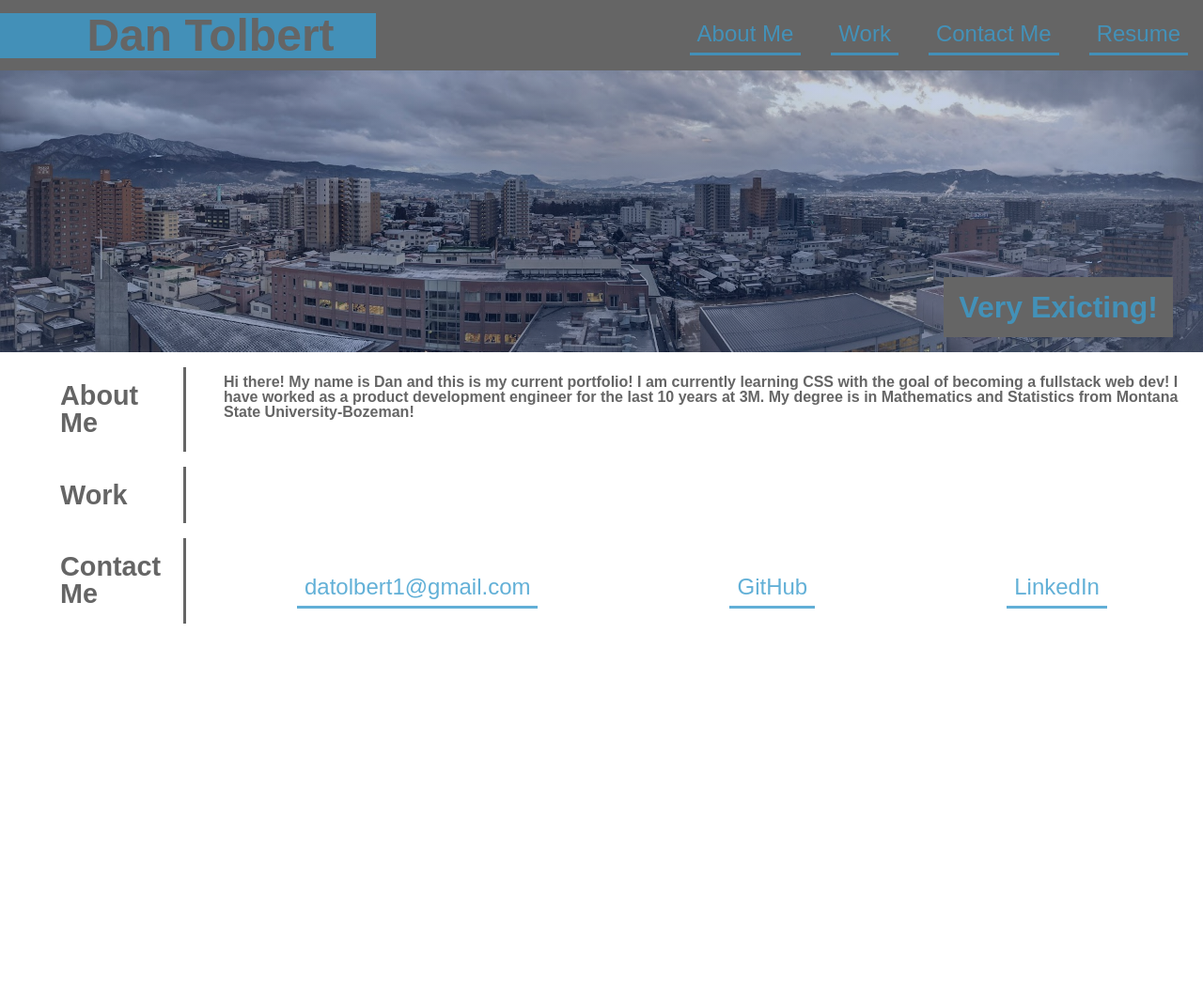
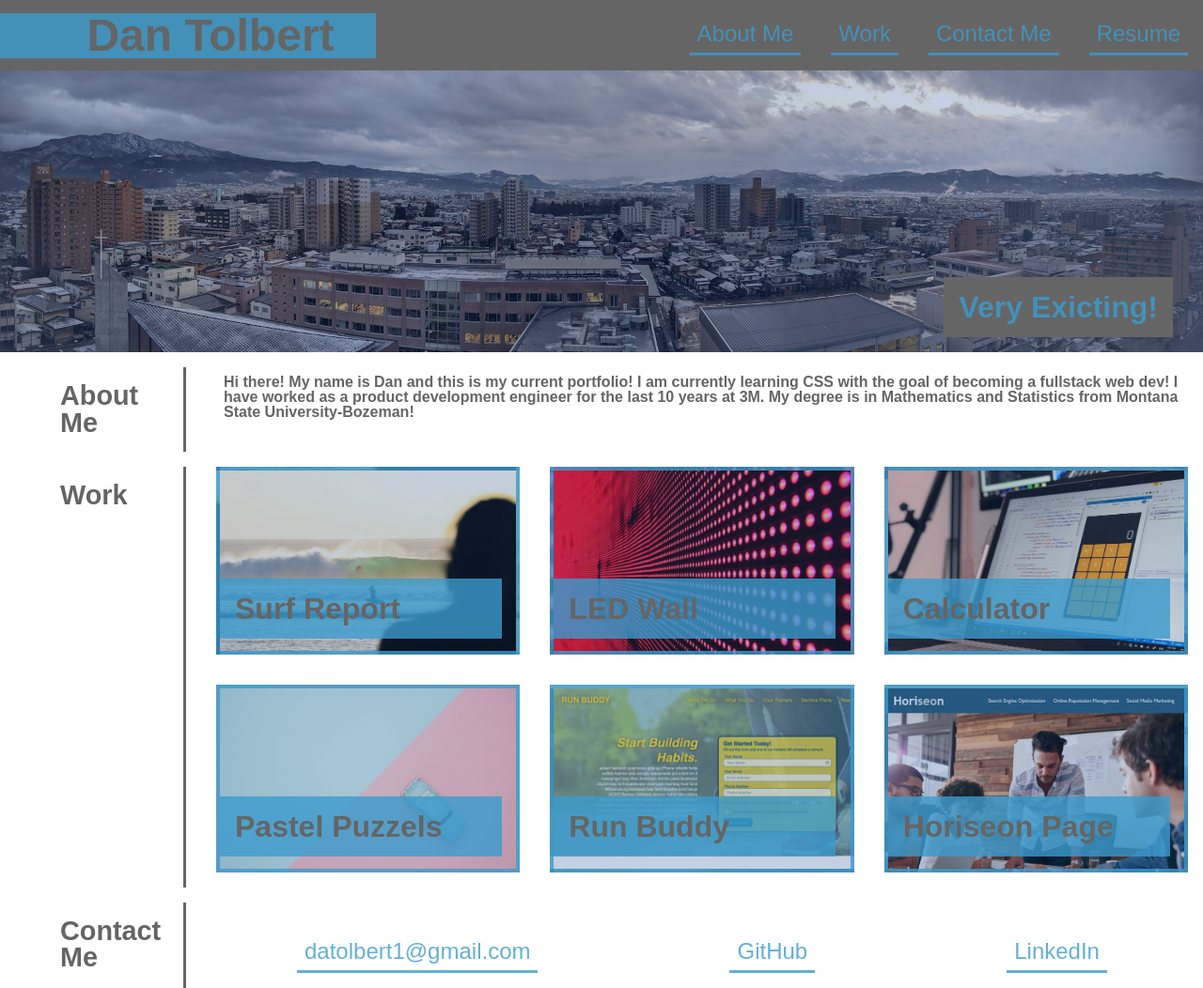
Before and after one commit to treblotnad/dtolbert-portfolio-2023, a plain HTML site: page index.html in a window 1280 px wide. Shown: the whole page at 94% size. Before the commit the page ends 800 px from the top, so only its background shows below. Drawn offline with Linux system fonts and the light colour scheme.

Commit message:
almost fixed cards for work section, still need titels and main item to fill screen

```diff
--- a/assets/css/style.css
+++ b/assets/css/style.css
@@ -30,7 +30,7 @@ nav{
     justify-content: center;
     flex-wrap: wrap;
 }
-a{
+header a, footer a{
     margin: 1rem;
     text-decoration: none;
     color: var(--c-secondary);
@@ -44,7 +44,7 @@ a:hover{
     color: var(--c-main);
 }
 
-main h2, footer h3{
+main h2, footer h4{
     font-size: 180%;
     color: var(--c-main);
     border-bottom: solid var(--c-main);
@@ -103,6 +103,56 @@ footer{
     flex-direction: column;
 }
 
+#tiles{
+    display:flex;
+    flex-direction: column;
+    flex-wrap:wrap;
+}
+
+#tiles a{
+    margin:1rem;
+    border: 4px solid var(--c-secondary);
+    background-size: cover;
+    color: var(--c-main);
+    text-decoration: none;
+    height:200px;
+}
+
+#tiles h3{
+    background-color: var(--c-secondary);
+    font-size: 2rem;
+    padding: 1rem;
+    position:relative;
+    top: 115px;
+    width: 300px;
+}
+
+#surf-report{
+    background-image: linear-gradient(rgba(25, 65, 140, 0.25),rgba(25,65,140,.25)),url(../images/02-portfolio-4.jpg);
+
+    flex: 1 0 200px;
+}
+#led-wall{
+    background-image: linear-gradient(rgba(25, 65, 140, 0.25),rgba(25,65,140,.25)),url(../images/02-portfolio-1.jpg);
+    flex: 1 0 200px;
+}
+#calculator{
+    background-image: linear-gradient(rgba(25, 65, 140, 0.25),rgba(25,65,140,.25)),url(../images/02-portfolio-2.jpg);
+    flex: 1 0 200px;
+}
+#pastel-puzzels{
+    background-image: linear-gradient(rgba(25, 65, 140, 0.25),rgba(25,65,140,.25)),url(../images/02-portfolio-3.jpg);
+    flex: 1 0 200px;
+}
+#run-buddy{
+    background-image: linear-gradient(rgba(25, 65, 140, 0.25),rgba(25,65,140,.25)),url(../images/02-run-buddy.jpg);
+    flex: 1 0 200px;
+}
+#Horiseon{
+    background-image: linear-gradient(rgba(25, 65, 140, 0.25),rgba(25,65,140,.25)),url(../images/01-html-css-git-homework-demo.png);
+    flex: 1 0 200px;
+}
+
 
 @media screen and (min-width: 769px) {
     #hero-image {
@@ -123,6 +173,12 @@ footer{
         justify-content: space-around;
     }
 }
+@media screen and (min-width:769px){
+    #tiles{
+        flex-direction: row;
+    }
+}
+
 
 @media screen and (min-width: 993px) {
     header, #about, #work, footer{
@@ -136,17 +192,16 @@ footer{
 }
 
 @media screen and (min-width: 993px) {
-    main h2, h3 {
+    main h2, h4 {
         flex:0 0 150px;
     }
 }
 
 @media screen and (min-width: 993px) {
-    main h2, footer h3{
+    main h2, footer h4{
           border-bottom: 0;
           border-right: solid;
           padding: 1rem;
           margin-left: 3rem;
-
     }
 }
--- a/index.html
+++ b/index.html
@@ -32,11 +32,43 @@
         </section>
         <section id="work">
             <h2>Work</h2>
+            <section id="tiles">
+                <a id="surf-report" href="">
+                    <h3>
+                        Surf Report
+                    </h3>
+                </a>
+                <a id="led-wall"href="">
+                    <h3>
+                        LED Wall
+                    </h3>
+                </a>
+                <a id="calculator" href="">
+                    <h3>
+                        Calculator
+                    </h3>
+                </a>
+                <a id="pastel-puzzels" href="">
+                    <h3>
+                        Pastel Puzzels
+                    </h3>
+                </a>
+                <a id="run-buddy" href="">
+                    <h3>
+                        Run Buddy
+                    </h3>
+                </a>
+                <a id="Horiseon" href="">
+                    <h3>
+                        Horiseon Page
+                    </h3>
+                </a>
+            </section>
 
         </section>
     </main>
     <footer>
-        <h3>Contact Me</h3>
+        <h4>Contact Me</h4>
         <section id="contact">
             <a href="mailto:datolbert1@gmail.com">datolbert1@gmail.com</a>
             <a href="https://github.com/treblotnad">GitHub</a>
```
Also changed, not shown: assets/images/01-html-css-git-homework-demo.png (added).
